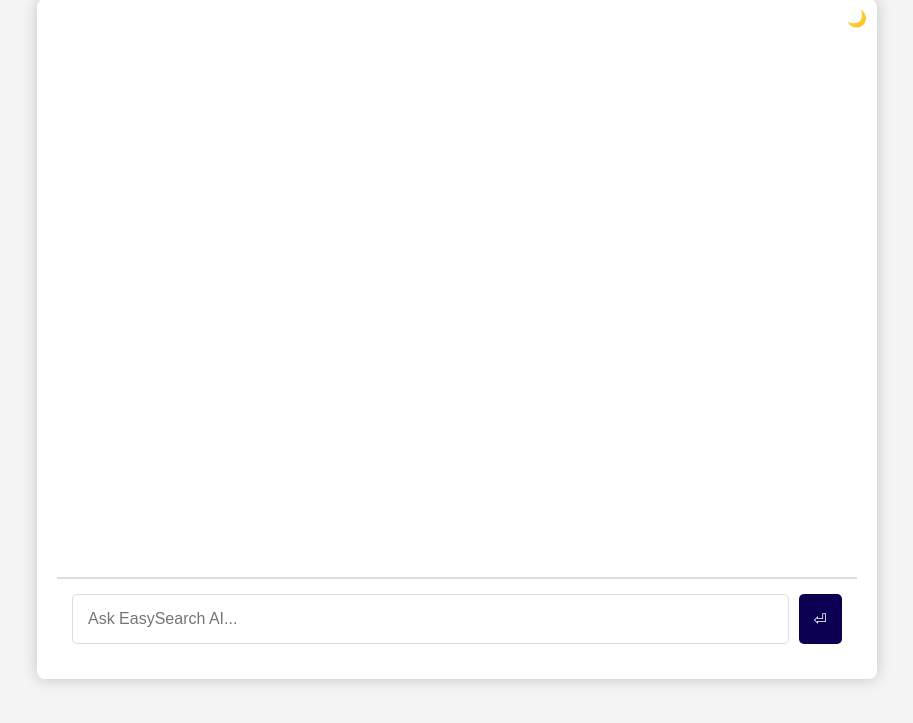
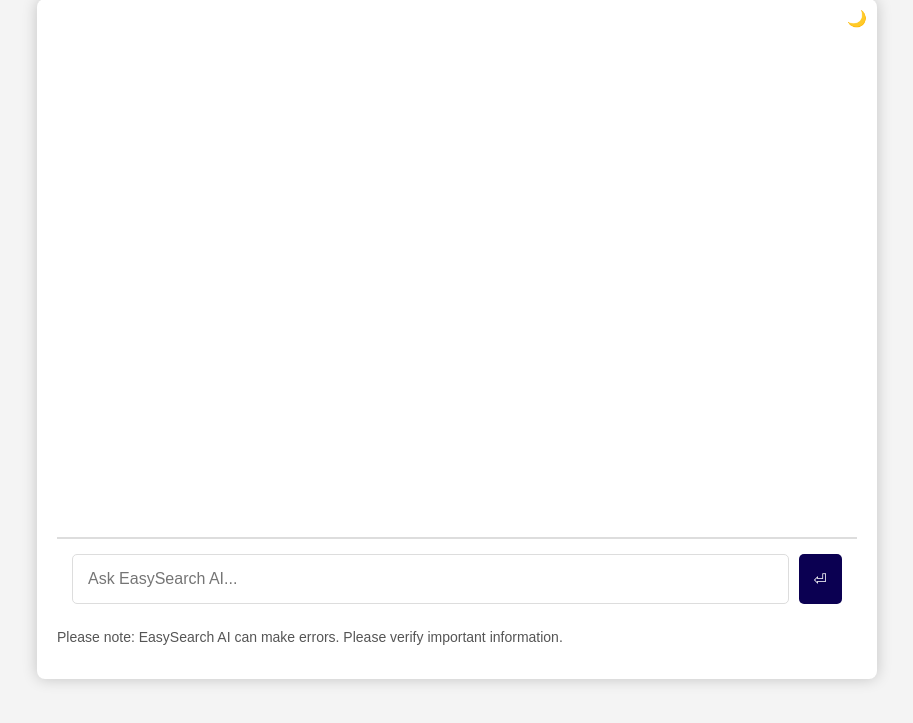
Before and after one commit to ongwaebrowser/ongaiwebservice, a Flask app: page / in a window 1280 px wide. Shown: the part 61-784 px from the top of the page, without its empty margins (183-1096 px from the left). Run offline with Flask 3, Linux system fonts and the light colour scheme.

Commit message:
Update index.html

```diff
--- a/templates/index.html
+++ b/templates/index.html
@@ -215,6 +215,12 @@
             background-color: #555;
             color: #f8f8f8;
         }
+
+        .warning-message {
+            color: #555;
+            margin-top: 10px;
+            font-size: 14px;
+        }
     </style>
 </head>
 <body>
@@ -224,6 +230,7 @@
             <input type="text" id="user-input" placeholder="Ask EasySearch AI..." autocomplete="off">
             <button id="send-btn">⏎</button>
         </div>
+        <p class="warning-message">Please note: EasySearch AI can make errors. Please verify important information.</p>
         <div id="toast" class="toast"></div>
         <div class="menu">🌙</div>
     </div>
```
